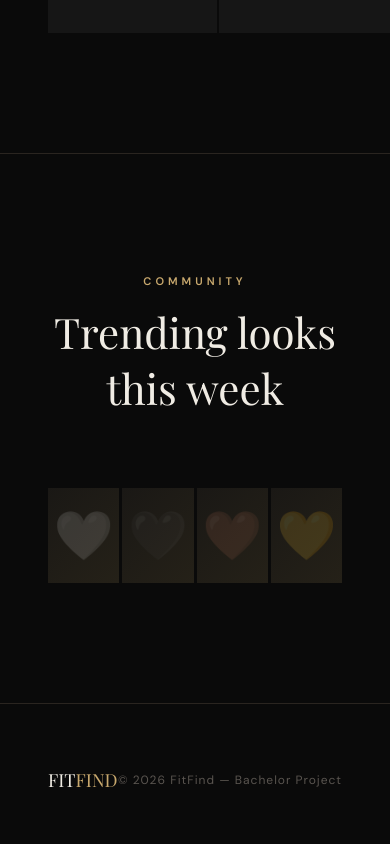
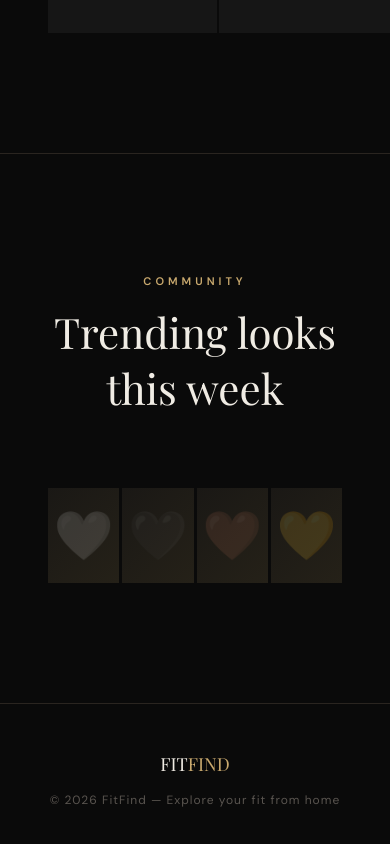
Before and after one commit to gberi22/Fit-find, an Angular app in the folder find-your-fit/: page / in a window 390 px wide. Shown: the part 1856-2700 px from the top of the page. Built offline with nearby package versions, Linux system fonts and the light colour scheme; a web font is replaced by a local one.

Commit message:
made footer as sahred component,removed from homepage since it was hardcoded

```diff
--- a/find-your-fit/src/app/pages/home/home.component.css
+++ b/find-your-fit/src/app/pages/home/home.component.css
@@ -294,27 +294,3 @@
   display: flex;
   justify-content: space-between;
 }
-
-.footer {
-  padding: 64px 48px;
-  border-top: 1px solid var(--border);
-  display: flex;
-  justify-content: space-between;
-  align-items: center;
-}
-
-.footer-left {
-  font-family: var(--font-display);
-  font-size: 18px;
-  color: var(--text-primary);
-}
-
-.footer-left span {
-  color: var(--accent);
-}
-
-.footer-right {
-  font-size: 12px;
-  color: var(--text-muted);
-  letter-spacing: 1px;
-}
--- a/find-your-fit/src/app/pages/home/home.component.html
+++ b/find-your-fit/src/app/pages/home/home.component.html
@@ -80,8 +80,5 @@
     </div>
   </section>
 
-  <footer class="footer">
-    <div class="footer-left">FIT<span>FIND</span></div>
-    <div class="footer-right">© 2026 FitFind — Bachelor Project</div>
-  </footer>
+  <app-footer />
 </div>
--- a/find-your-fit/src/app/pages/home/home.component.ts
+++ b/find-your-fit/src/app/pages/home/home.component.ts
@@ -1,6 +1,7 @@
 import { ChangeDetectionStrategy, Component, inject } from '@angular/core';
 import { RouterLink } from '@angular/router';
 import { AuthService } from '@auth/auth.service';
+import { FooterComponent } from '@shared/ui/footer/footer.component';
 import { NavbarComponent } from '@shared/ui/navbar/navbar.component';
 
 interface PlaceholderLook {
@@ -13,7 +14,7 @@ interface PlaceholderLook {
 
 @Component({
   selector: 'app-home',
-  imports: [RouterLink, NavbarComponent],
+  imports: [RouterLink, NavbarComponent, FooterComponent],
   templateUrl: './home.component.html',
   styleUrl: './home.component.css',
   changeDetection: ChangeDetectionStrategy.OnPush,
--- /dev/null
+++ b/find-your-fit/src/app/shared/ui/footer/footer.component.css
@@ -0,0 +1,32 @@
+.footer {
+  padding: 64px 48px;
+  border-top: 1px solid var(--border);
+  display: flex;
+  justify-content: space-between;
+  align-items: center;
+}
+
+.footer-left {
+  font-family: var(--font-display);
+  font-size: 18px;
+  color: var(--text-primary);
+}
+
+.footer-left span {
+  color: var(--accent);
+}
+
+.footer-right {
+  font-size: 12px;
+  color: var(--text-muted);
+  letter-spacing: 1px;
+}
+
+@media (max-width: 640px) {
+  .footer {
+    padding: 48px 24px;
+    flex-direction: column;
+    gap: 16px;
+    text-align: center;
+  }
+}
--- /dev/null
+++ b/find-your-fit/src/app/shared/ui/footer/footer.component.html
@@ -0,0 +1,4 @@
+<footer class="footer">
+  <div class="footer-left">FIT<span>FIND</span></div>
+  <div class="footer-right">© 2026 FitFind — Explore your fit from home</div>
+</footer>
--- /dev/null
+++ b/find-your-fit/src/app/shared/ui/footer/footer.component.ts
@@ -0,0 +1,9 @@
+import { ChangeDetectionStrategy, Component } from '@angular/core';
+
+@Component({
+  selector: 'app-footer',
+  templateUrl: './footer.component.html',
+  styleUrl: './footer.component.css',
+  changeDetection: ChangeDetectionStrategy.OnPush,
+})
+export class FooterComponent {}
```
